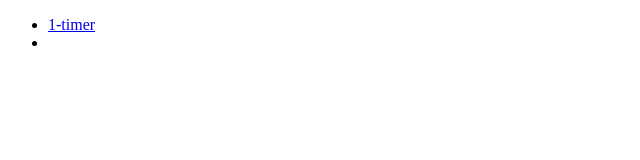
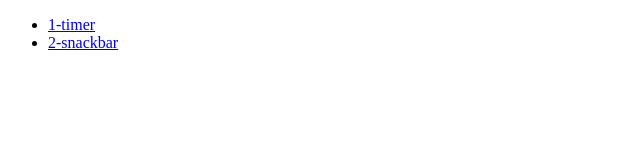
Before and after one commit to Anton777-crypto/goit-js-hw-10, a website built with Vite: page src/index.html in a window 1280 px wide. Shown: the full height of the page, 0-640 px from the left. Built offline with nearby package versions, Linux system fonts and the light colour scheme.

Commit message:
add markup

```diff
--- a/src/index.html
+++ b/src/index.html
@@ -14,7 +14,7 @@
         <li>
           <a href="./1-timer.html">1-timer</a>
         </li>
-        <li><a href="./2-snackbar.html"></a></li>
+        <li><a href="./2-snackbar.html">2-snackbar</a></li>
       </ul>
     </main>
   </body>
```
